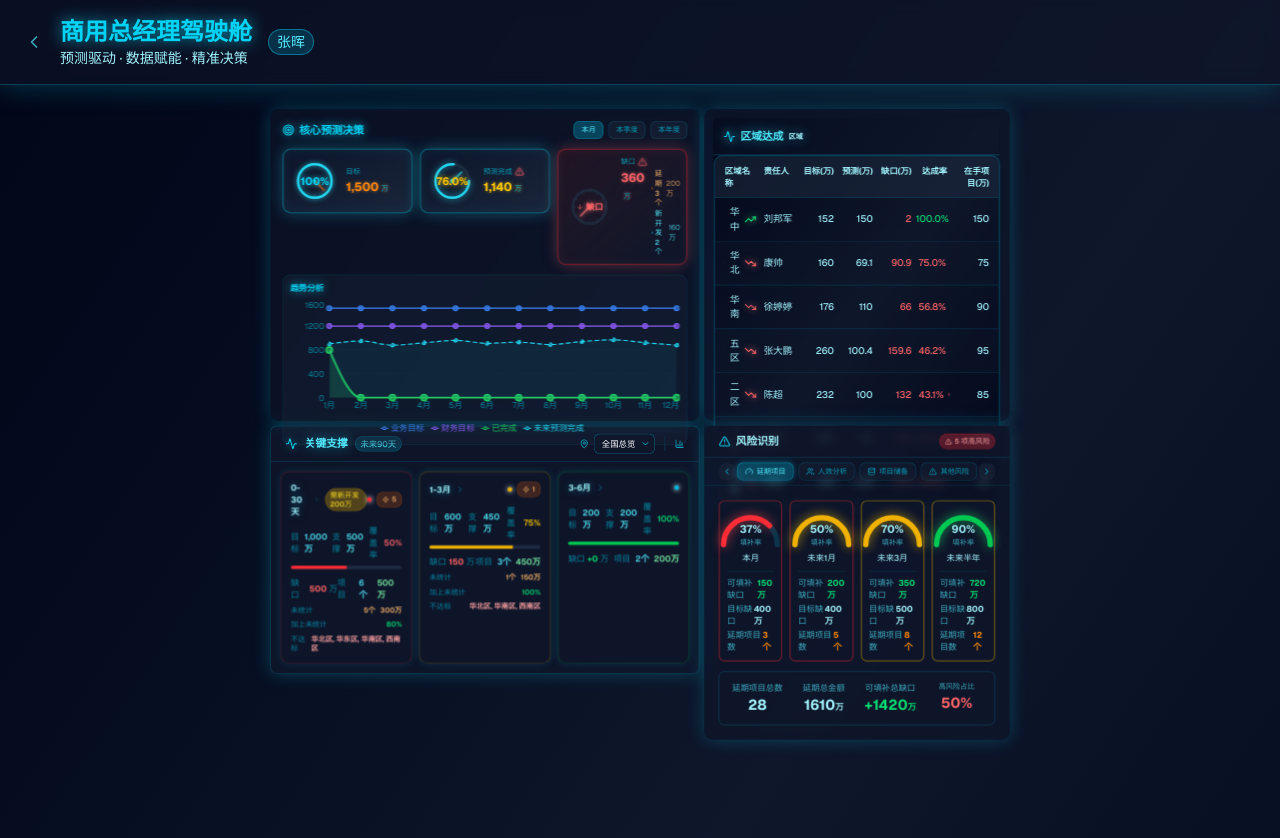
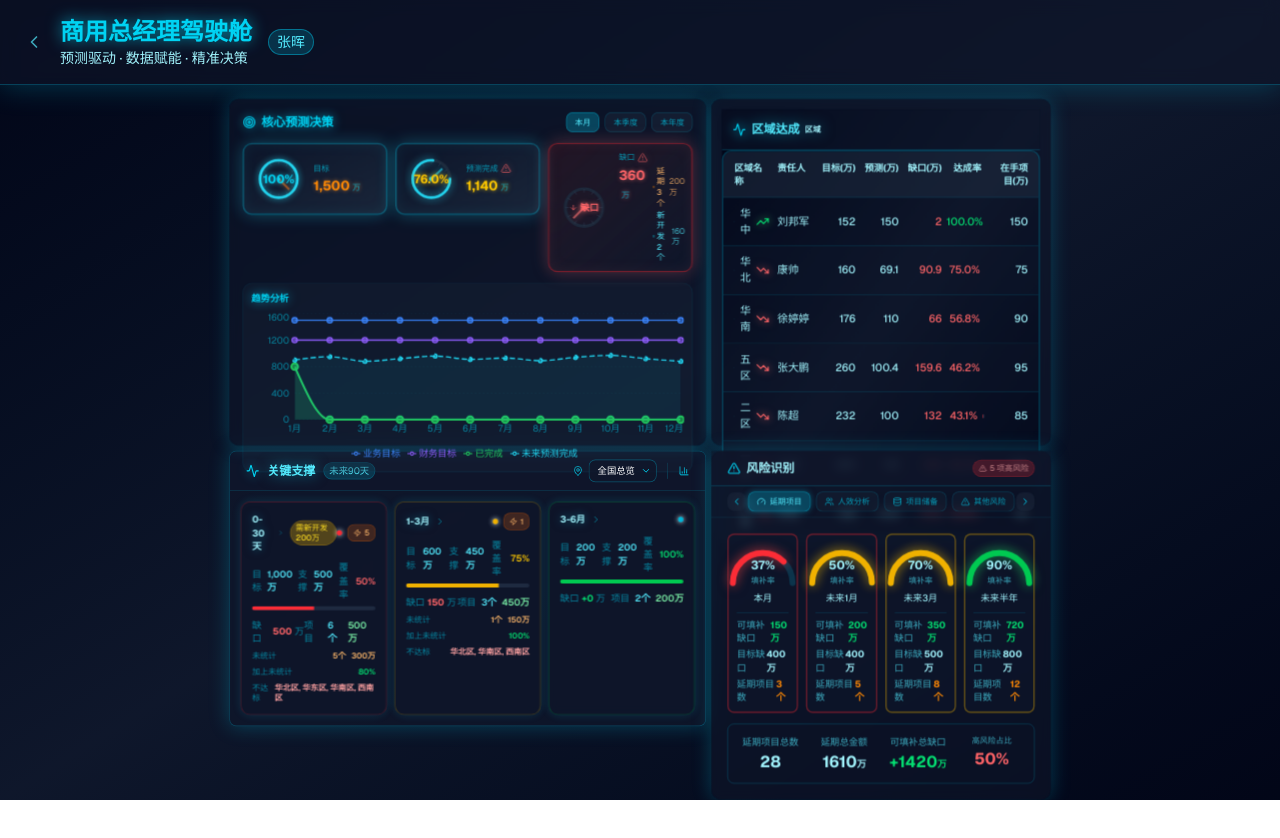
Before and after one commit to navylee1990/coze_jsc, a Next.js app: page /gm in a window 1280 px wide. Shown: the top 838 px of the page. After the commit the page ends 800 px from the top, so only its background shows below. Built offline with nearby package versions, Linux system fonts and the light colour scheme.

Commit message:
fix(gm): 修复响应式缩放布局，实现真正的全屏展示

```diff
--- a/src/app/gm/page.tsx
+++ b/src/app/gm/page.tsx
@@ -398,22 +398,20 @@ export default function GMDashboard() {
       const windowWidth = window.innerWidth;
 
       // 计算高度方向的缩放比例
-      // 预留空间：header约80px + 上下padding约80px = 160px
-      const availableHeight = windowHeight - 160;
-      const heightScale = availableHeight / BASE_HEIGHT;
+      // 可用高度 = 窗口高度
+      const heightScale = windowHeight / BASE_HEIGHT;
 
       // 计算宽度方向的缩放比例
-      // 预留左右padding约96px（p-6 * 2）
-      const availableWidth = windowWidth - 96;
-      const widthScale = availableWidth / BASE_WIDTH;
+      // 可用宽度 = 窗口宽度
+      const widthScale = windowWidth / BASE_WIDTH;
 
       // 取较小的缩放比例，确保内容完全显示
       let scale = Math.min(heightScale, widthScale);
 
       // 限制缩放范围：
       // - 最大不超过 1（不放大，保持设计稿尺寸）
-      // - 最小不低于 0.6（防止过小导致无法阅读）
-      scale = Math.min(Math.max(scale, 0.6), 1);
+      // - 最小不低于 0.5（防止过小导致无法阅读）
+      scale = Math.min(Math.max(scale, 0.5), 1);
 
       setScaleRatio(scale);
     };
@@ -595,11 +593,11 @@ export default function GMDashboard() {
   }, [timeRange]);
 
   return (
-    <div className={`${DASHBOARD_STYLES.bg} ${DASHBOARD_STYLES.text} min-h-screen`}>
+    <div className={`${DASHBOARD_STYLES.bg} ${DASHBOARD_STYLES.text} h-screen flex flex-col overflow-hidden`}>
       {/* 顶部导航栏 */}
       <header
         className={cn(
-          `${DASHBOARD_STYLES.cardBg} ${DASHBOARD_STYLES.cardBorder} border-b backdrop-blur-sm sticky top-0 z-50 ${DASHBOARD_STYLES.glow}`,
+          `${DASHBOARD_STYLES.cardBg} ${DASHBOARD_STYLES.cardBorder} border-b backdrop-blur-sm flex-shrink-0 ${DASHBOARD_STYLES.glow}`,
           'transition-all duration-500',
           isMounted && animationPhase >= 1 ? 'opacity-100 translate-y-0' : 'opacity-0 -translate-y-4'
         )}
@@ -629,20 +627,20 @@ export default function GMDashboard() {
       </header>
 
       {/* 主要内容区 - 仪表盘布局 */}
-      <main className="max-w-[1920px] mx-auto p-6 min-h-screen flex flex-col">
+      <main className="flex-1 flex flex-col overflow-hidden relative">
         {/* 响应式缩放容器 - 根据窗口高度自动缩放，实现一屏展示 */}
         <div
           ref={dashboardRef}
-          className="flex-1"
+          className="absolute inset-0 flex items-center justify-center"
           style={{
             transform: `scale(${scaleRatio})`,
-            transformOrigin: 'top center',
-            transition: 'transform 0.3s ease-out',
-            minHeight: `${1080 / scaleRatio}px`
+            transformOrigin: 'center center',
+            transition: 'transform 0.3s ease-out'
           }}
         >
-          {/* 驾驶舱风格布局 - 紧凑对齐 */}
-          <div className="grid grid-cols-12 gap-2">
+          <div className="max-w-[1920px] w-full p-6" style={{ height: '1080px' }}>
+            {/* 驾驶舱风格布局 - 紧凑对齐 */}
+            <div className="grid grid-cols-12 gap-2 h-full">
           {/* 中央仪表区 */}
           <div className={cn(
             'col-span-7 space-y-2',
@@ -1163,6 +1161,7 @@ export default function GMDashboard() {
           </div>
         </div>
         </div>
+        </div>
       </main>
     </div>
   );
```
